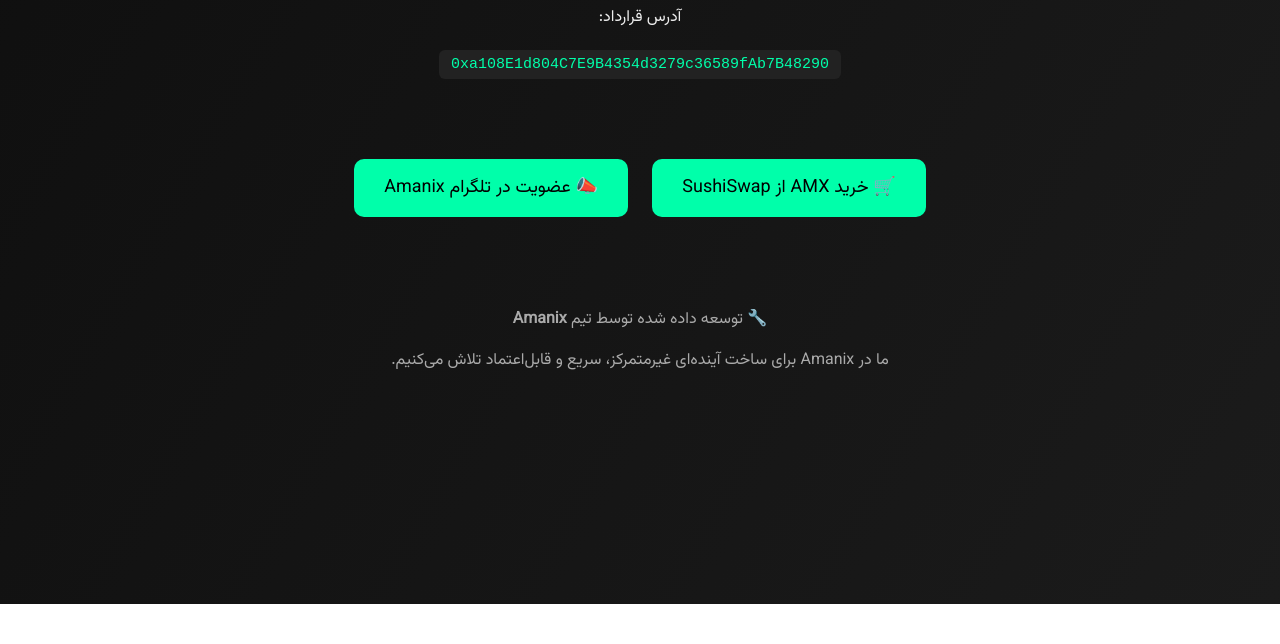
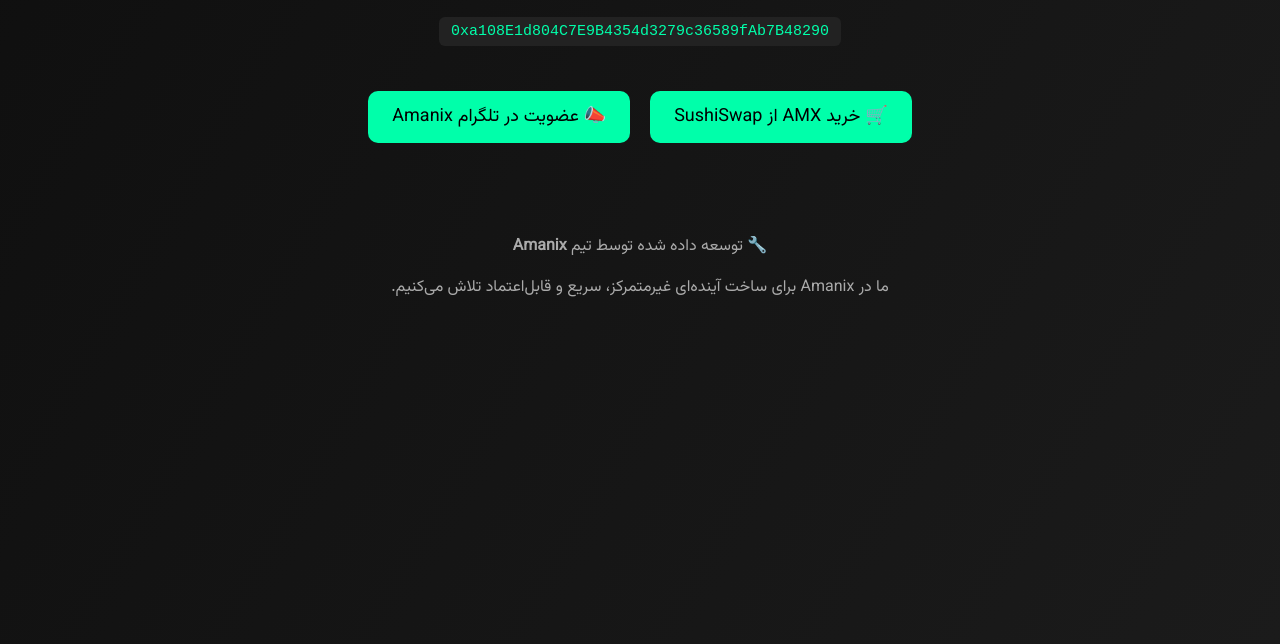
Before and after one commit to mahdixp1941/AMX, a plain HTML site: page index.html in a window 1280 px wide. Shown: the part 196-840 px from the top of the page. Before the commit the page ends 800 px from the top, so only its background shows below. Drawn offline with Linux system fonts and the light colour scheme.

Commit message:
index.html

```diff
--- a/index.html
+++ b/index.html
@@ -1,4 +1,4 @@
-!DOCTYPE html>
+<!DOCTYPE html>
 <html lang="fa">
 <head>
   <meta charset="UTF-8" />
@@ -12,51 +12,71 @@
       background: linear-gradient(120deg, #0f0f0f, #1b1b1b);
       color: #eee;
       text-align: center;
-      padding: 40px;
+      padding: 20px;
+      margin: 0;
       direction: rtl;
+      display: flex;
+      flex-direction: column;
+      align-items: center;
+      min-height: 100vh;
     }
+
     h1 {
-      font-size: 32px;
+      font-size: clamp(26px, 5vw, 32px);
       color: #00ffaa;
       margin-bottom: 10px;
     }
+
     p {
-      font-size: 16px;
+      font-size: clamp(14px, 3vw, 16px);
       margin-bottom: 10px;
+      max-width: 500px;
     }
+
     code {
       background: #222;
       padding: 6px 12px;
       border-radius: 6px;
-      font-size: 15px;
+      font-size: clamp(13px, 2.5vw, 15px);
       direction: ltr;
       display: inline-block;
       margin-top: 10px;
       color: #00ffaa;
+      word-wrap: break-word;
     }
+
     .btn {
       background: #00ffaa;
       color: #000;
-      padding: 15px 30px;
+      padding: 12px 24px;
       border: none;
       border-radius: 10px;
-      font-size: 18px;
+      font-size: clamp(16px, 3vw, 18px);
       cursor: pointer;
       text-decoration: none;
+      transition: 0.3s ease;
+      margin: 15px 10px;
       display: inline-block;
-      transition: 0.3s ease;
-      margin: 30px 10px;
+      width: fit-content;
     }
+
     .btn:hover {
       background: #00dd99;
     }
+
     .section {
-      margin-top: 50px;
+      margin-top: 30px;
+      display: flex;
+      flex-wrap: wrap;
+      justify-content: center;
     }
+
     .footer {
       font-size: 14px;
       margin-top: 60px;
       color: #aaa;
+      max-width: 500px;
+      text-align: center;
     }
   </style>
 </head>
@@ -71,7 +91,7 @@
     <a class="btn" href="https://t.me/Amanix_Token" target="_blank">📣 عضویت در تلگرام Amanix</a>
   </div>
 
-  <div class="section footer">
+  <div class="footer">
     <p>🔧 توسعه داده شده توسط تیم <strong>Amanix</strong></p>
     <p>ما در Amanix برای ساخت آینده‌ای غیرمتمرکز، سریع و قابل‌اعتماد تلاش می‌کنیم.</p>
   </div>
```
